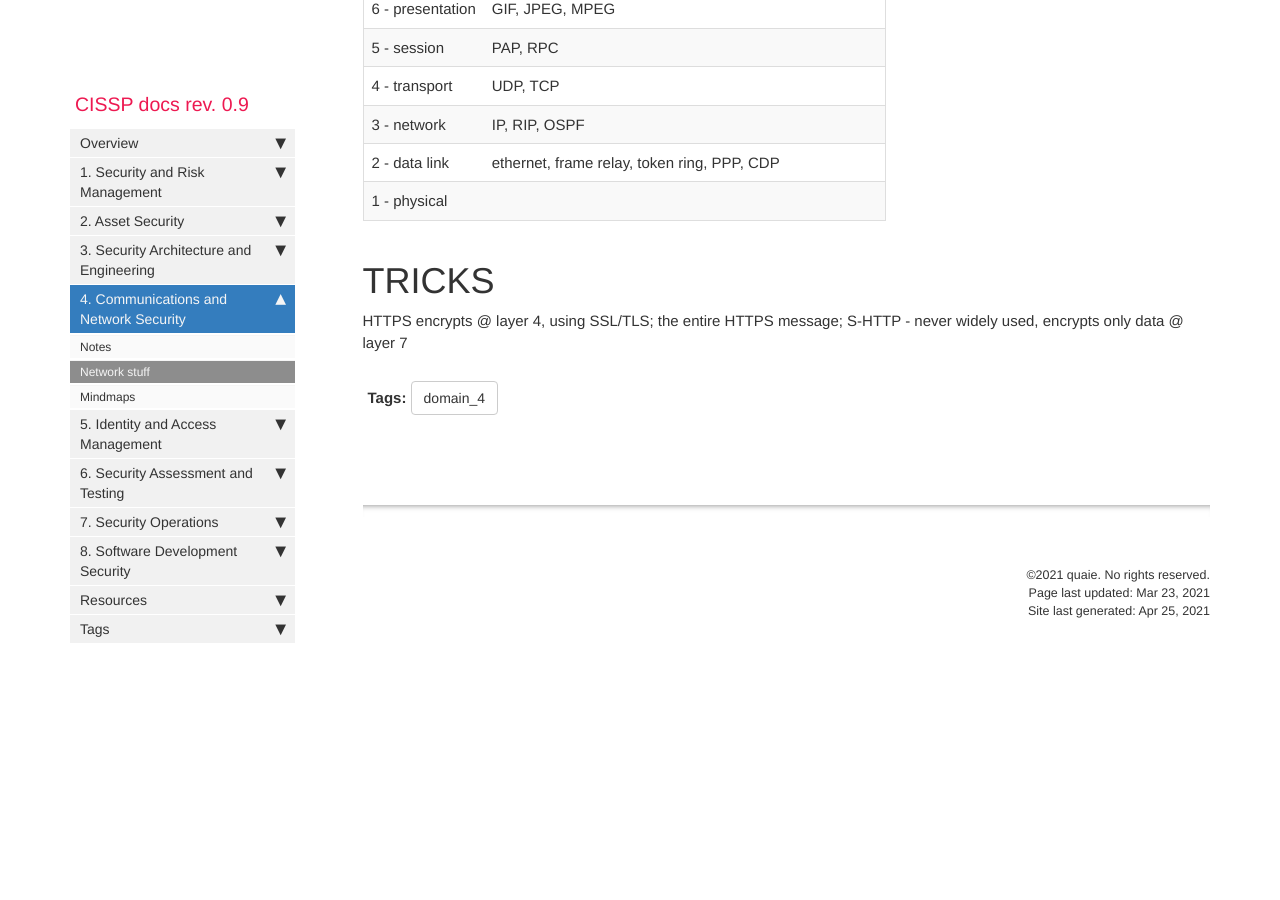
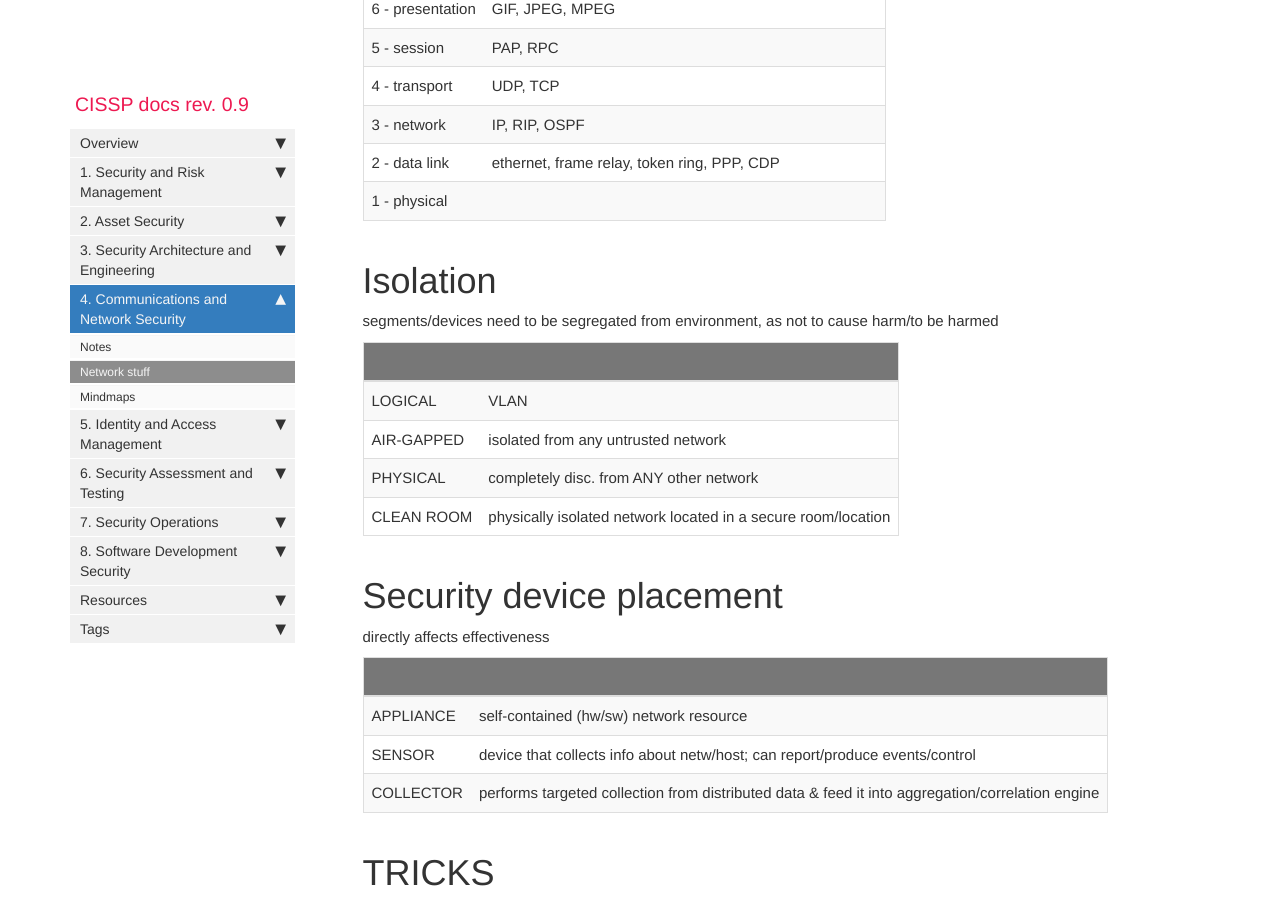
Before and after one commit to quaie/cissp, a Jekyll site: the page built from pages/mydoc/4_network_stuff.md, in a window 1280 px wide and 900 px high, scrolled down 2613 px. Built offline with Jekyll 4.4.1, drawn with Linux system fonts in a browser that asks for light colours; comment, search, counter and statistics services are not loaded; before the commit the page ends 3284 px from its top, so only the background shows below that.

Commit message:
Update 4_network_stuff.md

```diff
--- a/pages/mydoc/4_network_stuff.md
+++ b/pages/mydoc/4_network_stuff.md
@@ -130,6 +130,25 @@ operates in 2.4 GHz, uses FHSS and AFH (Adaptive Freq Hopping) - switches conges
 |2 - data link|ethernet, frame relay, token ring, PPP, CDP|
 |1 - physical||
 
+# Isolation
+segments/devices need to be segregated from environment, as not to cause harm/to be harmed
+
+|||
+|-|-|
+|LOGICAL|VLAN|
+|AIR-GAPPED|isolated from any untrusted network|
+|PHYSICAL|completely disc. from ANY other network|
+|CLEAN ROOM|physically isolated network located in a secure room/location|
+
+# Security device placement
+directly affects effectiveness
+
+|||
+|-|-|
+|APPLIANCE|self-contained (hw/sw) network resource|
+|SENSOR|device that collects info about netw/host; can report/produce events/control|
+|COLLECTOR|performs targeted collection from distributed data & feed it into aggregation/correlation engine|
+
 
 # TRICKS
 
```
